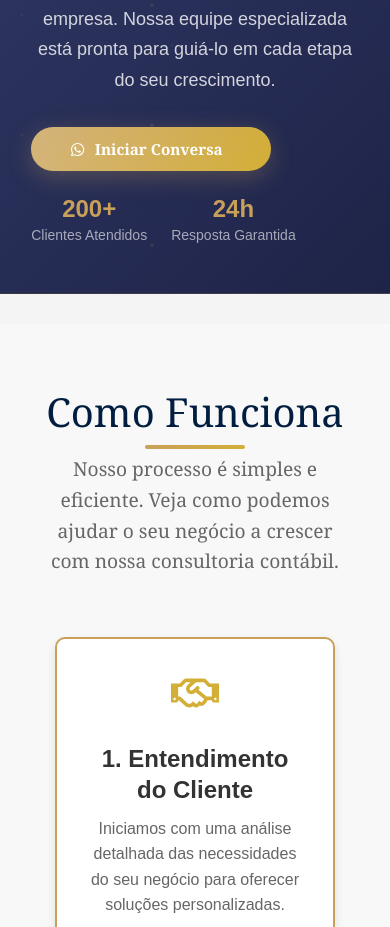
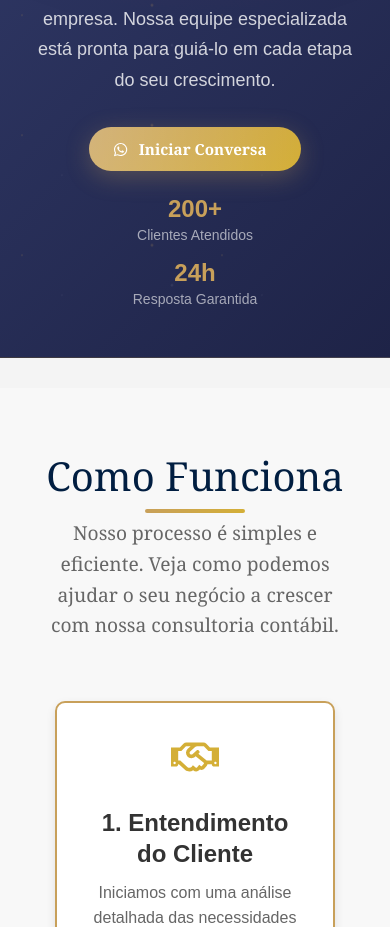
Before and after one commit to jhonathancodes/dscontabilidadeltda, a React (Vite) app: page / in a window 390 px wide. Shown: the part 10561-11488 px from the top of the page. Built offline with nearby package versions, Linux system fonts and the light colour scheme.

Commit message:
Update Consultation.css

```diff
--- a/src/components/consultation/Consultation.css
+++ b/src/components/consultation/Consultation.css
@@ -180,6 +180,27 @@
   .consultation-content { grid-template-columns: 1fr; gap: 50px; text-align: center; }
   .consultation-image-wrapper, .consultation-text { transform: none; }
   .consultation-title-wrapper, .trust-indicators { text-align: center; justify-content: center; }
+
+  .consultation-cta {
+    align-items: center;
+    text-align: center;
+  }
+
+  .consultation-button {
+    margin: 0 auto;
+    align-self: center;
+  }
+
+  .consultation-trust {
+    justify-content: center;
+    width: 100%;
+  }
+
+  .trust-indicators {
+    justify-content: center;
+    align-items: center;
+    width: 100%;
+  }
 }
 @media (max-width:640px) {
   .consultation { padding: 50px 0; margin-bottom: 30px; }
@@ -188,8 +209,51 @@
   .consultation-features { gap: 12px; }
   .feature-item { padding: 12px 0; }
   .feature-icon { width: 40px; height: 40px; font-size: 1rem; }
-  .consultation-button { padding: 12px 24px; min-width: 240px; font-size: .95rem; }
-  .trust-indicators { gap: 24px; }
+  .consultation-button {
+    padding: 12px 24px;
+    min-width: 240px;
+    font-size: .95rem;
+    margin: 0 auto;
+    align-self: center;
+  }
+  .trust-indicators {
+    gap: 24px;
+    justify-content: center;
+    align-items: center;
+    width: 100%;
+  }
+
+  /* Garantir centralização em telas muito pequenas */
+  .consultation-cta {
+    align-items: center;
+    text-align: center;
+    width: 100%;
+  }
+
+  .consultation-trust {
+    justify-content: center;
+    width: 100%;
+    display: flex;
+  }
+}
+
+@media (max-width: 480px) {
+  .consultation-button {
+    min-width: 200px;
+    width: fit-content;
+    margin: 0 auto;
+  }
+
+  .trust-indicators {
+    flex-direction: column;
+    gap: 16px;
+    align-items: center;
+  }
+
+  .trust-item {
+    width: 100%;
+    align-items: center;
+  }
 }
 
 /* Accessibility */
```
